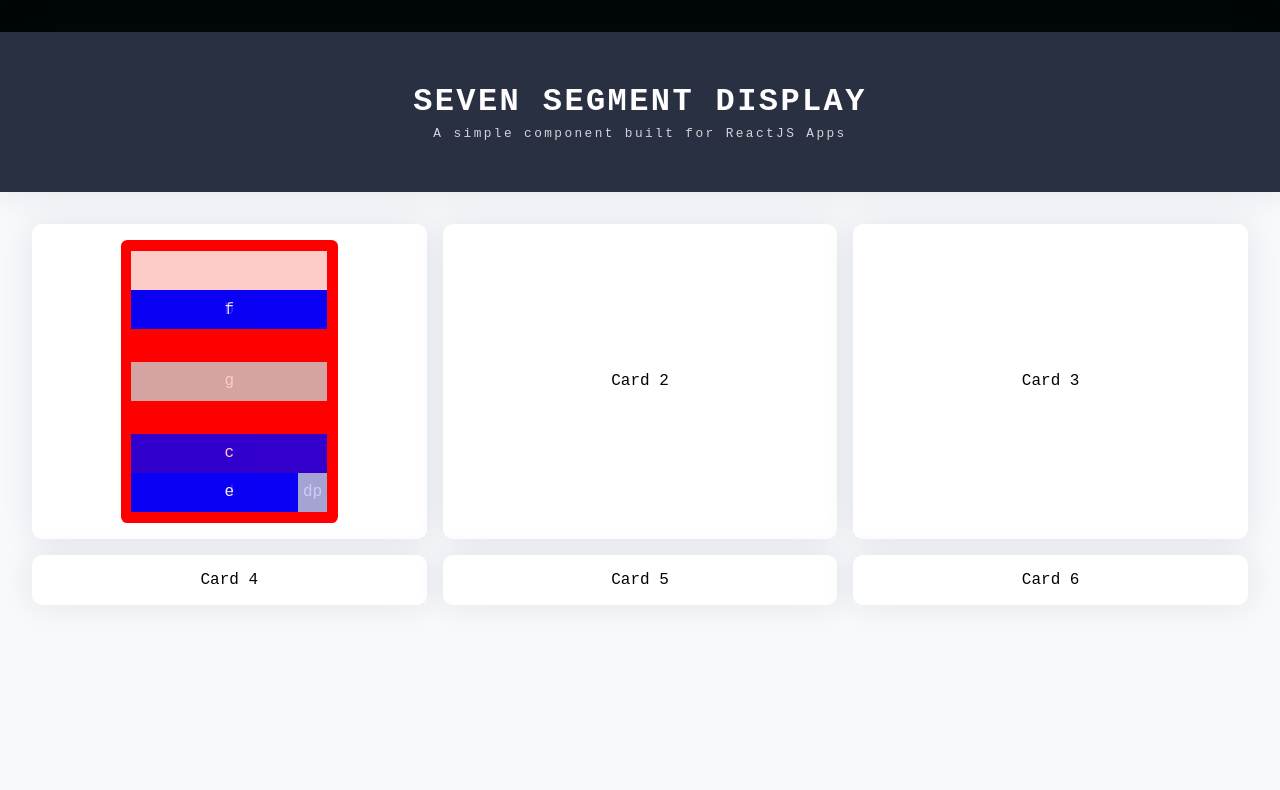
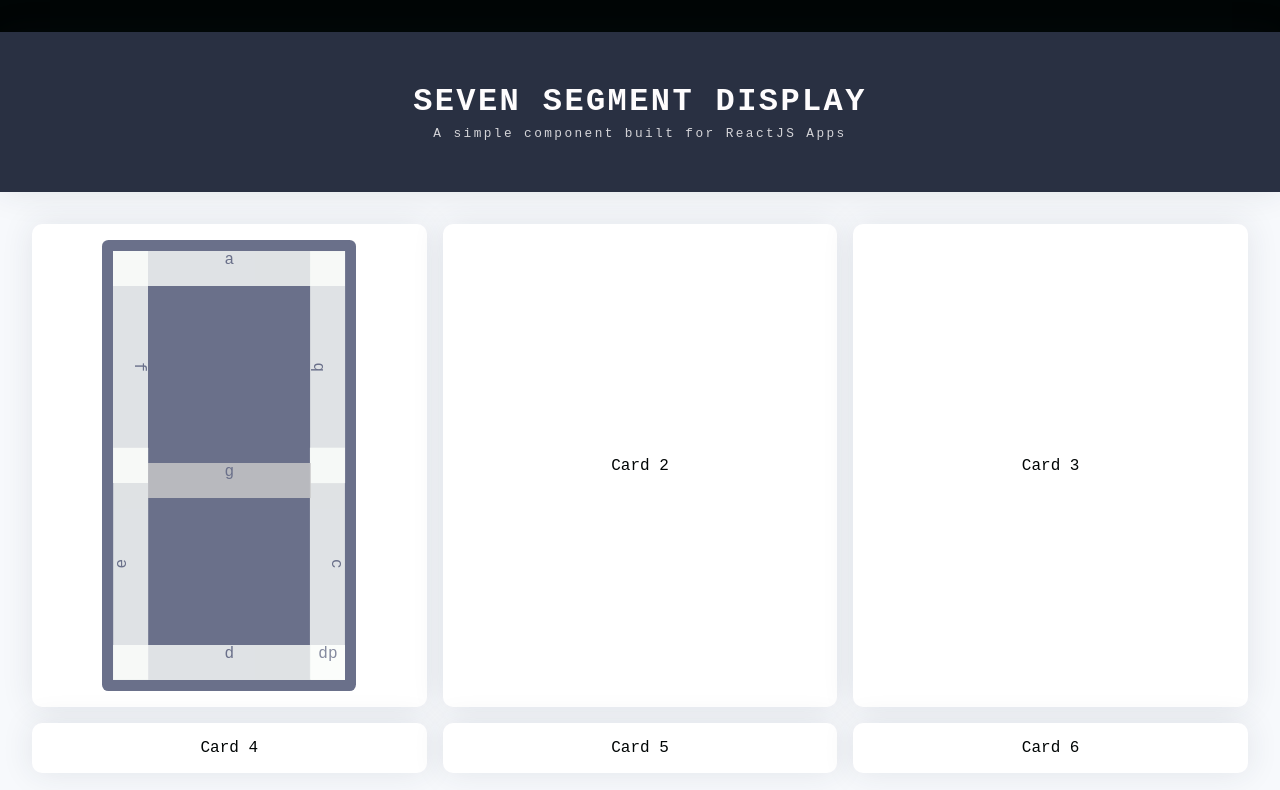
Before and after one commit to matheuslino/seven-segment-display, a React (Create React App) app: page / in a window 1280 px wide. Shown: the top 790 px of the page. Built offline with nearby package versions, Linux system fonts and the light colour scheme.

Commit message:
[wip] defining segment areas

```diff
--- a/src/components/Display.jsx
+++ b/src/components/Display.jsx
@@ -3,7 +3,9 @@ import styles from './style.module.css'
 const Display = () => {
   const segments = ['a', 'b', 'c', 'd', 'e', 'f', 'g', 'dp']
   const getSegments = segments.map((e) => (
-    <div className={styles[`segment-${e}`]}>{e}</div>
+    <div className={styles[`segment-${e}`]}>
+      <span>{e}</span>
+    </div>
   ))
 
   const render = (
--- a/src/components/style.module.css
+++ b/src/components/style.module.css
@@ -5,63 +5,69 @@
   --gray: #6a708a;
 
   padding: 3%;
-  min-width: 60%;
+  min-width: 70%;
   background-color: var(--gray);
   border-radius: 0.4rem;
-  background-color: red;
 }
 
 .container {
+  display: flex;
+  justify-content: center;
   position: relative;
-  aspect-ratio: 3/4;
+  aspect-ratio: 100/185;
 }
 .container > * {
   display: flex;
-  align-items: center;
   justify-content: center;
   position: absolute;
   width: 100%;
-  height: var(--seg-height);
-  color: var(--white);
+  padding-bottom: var(--seg-height);
+  color: var(--gray);
   background-color: var(--white);
   opacity: 0.8;
+  transition: 0.4s;
+}
+
+/* TODO: remove it after finishing UI */
+.container span {
+  position: absolute;
 }
 
 .segment-a {
   top: 0;
 }
 .segment-b {
-  top: var(--seg-height);
-  right: 0;
-  transform: (rotate(90deg));
-  background-color: blue;
+  right: var(--seg-height);
+  transform: rotate(-90deg);
+  transform-origin: top right;
 }
 .segment-c {
-  right: 0;
-  bottom: var(--seg-height);
-  background-color: blue;
+  right: var(--seg-height);
+  bottom: 0;
+  transform: rotate(90deg);
+  transform-origin: bottom right;
 }
 .segment-d {
   bottom: 0;
-  background-color: blue;
 }
 .segment-e {
   bottom: 0;
-  left: 0;
-  background-color: blue;
+  left: var(--seg-height);
+  transform: rotate(-90deg);
+  transform-origin: bottom left;
 }
 .segment-f {
-  top: var(--seg-height);
-  left: 0;
-  background-color: blue;
+  left: var(--seg-height);
+  transform: rotate(90deg);
+  transform-origin: top left;
 }
 .segment-g {
-  top: calc(50% - (var(--seg-height) / 2));
+  width: calc(100% - 2 * var(--seg-height));
+  bottom: calc(50% - var(--seg-height) / 2);
   background-color: #ccc;
 }
 .segment-dp {
   width: var(--seg-height);
   right: 0;
   bottom: 0;
-  background-color: #ccc;
 }
```
